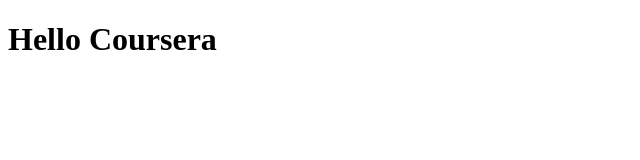
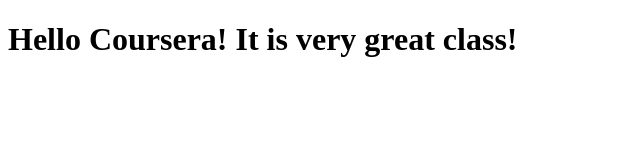
Before and after one commit to ipaon00/coursera-test2, a plain HTML site: page site/index.html in a window 1280 px wide. Shown: the whole page, without its empty margins (0-640 px from the left). Drawn offline with Linux system fonts and the light colour scheme.

Commit message:
Small addtion to our page content.

```diff
--- a/site/index.html
+++ b/site/index.html
@@ -5,6 +5,6 @@
 	<title>Hello Coursera!</title>
 </head>
 <body>
-	<h1>Hello Coursera</h1>
+	<h1>Hello Coursera! It is very great class!</h1>
 </body>
 </html>
```
